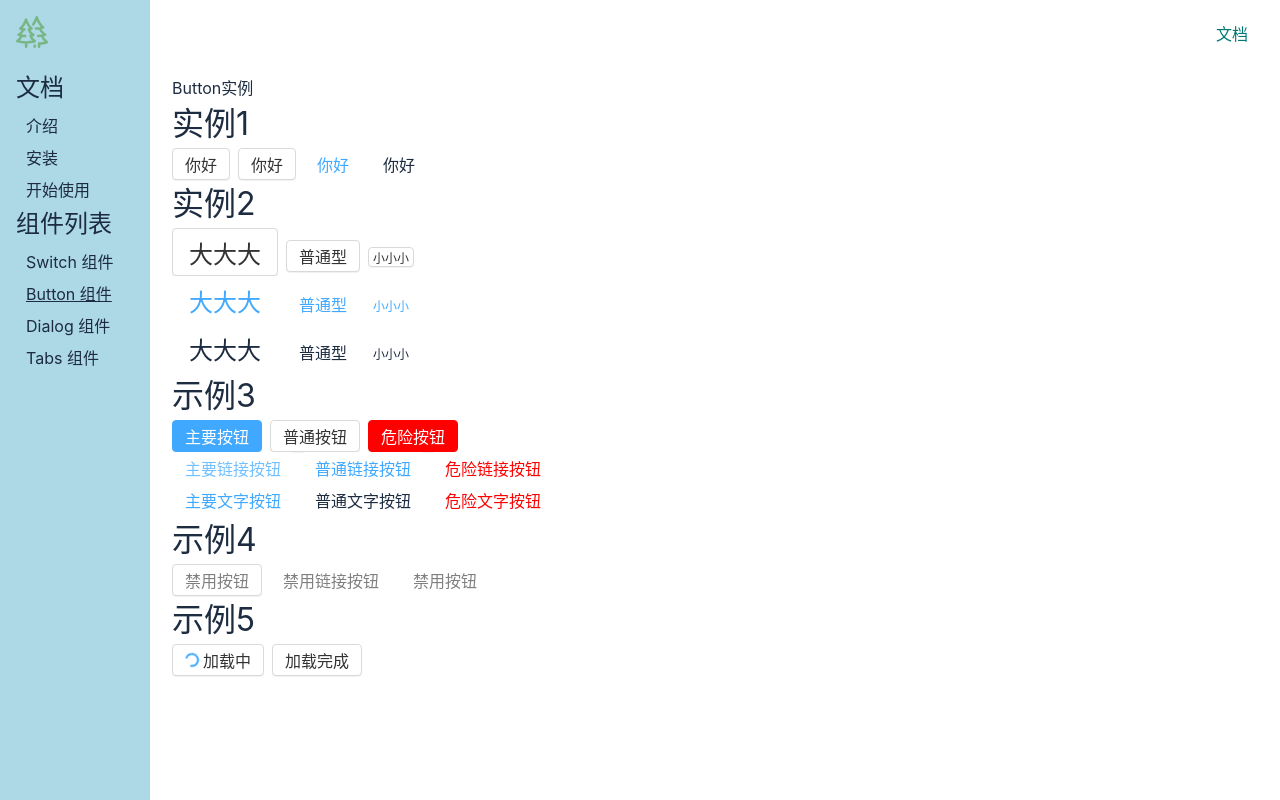
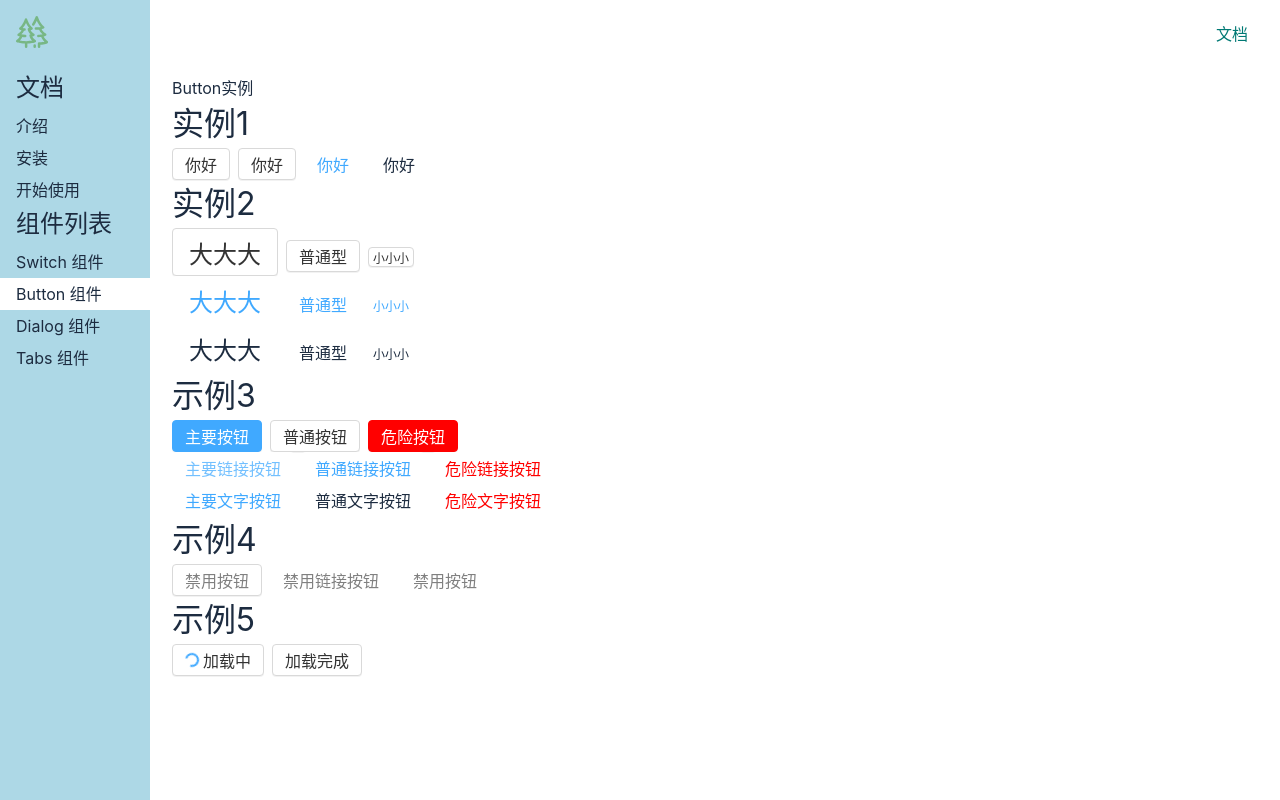
Before and after one commit to Latrevion/forest-vue3-ui, a Vue app: page /#/doc/button in a window 1280 px wide. Both pictures are taken after a click on the button "主要链接按钮". Built offline with nearby package versions, Linux system fonts and the light colour scheme.

Commit message:
优化高亮路由

```diff
--- a/src/views/Doc.vue
+++ b/src/views/Doc.vue
@@ -54,9 +54,7 @@ export default {
 
 <style lang="scss" scoped>
 
-.router-link-active {
-  text-decoration: underline;
-}
+
 
 .layout {
   display: flex;
@@ -96,7 +94,7 @@ export default {
 aside {
   background: lightblue;
   width: 150px;
-  padding: 16px;
+  padding: 16px 0;
   position: fixed;
   top: 0;
   left: 0;
@@ -105,13 +103,22 @@ aside {
 
   >h2 {
     margin-bottom: 4px;
+    padding: 0 16px;
   }
 
 
     >ol {
       >li {
         // padding: 4px 0;
-        padding: 4px 0px 4px 10px;
+        // padding: 4px 0px 4px 10px;
+        >a {
+        display: block;
+        padding: 4px 16px;
+        text-decoration: none;
+      }
+      .router-link-active {
+        background: white;
+      }
       }
     }
 
```
